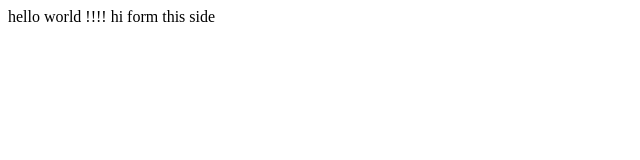
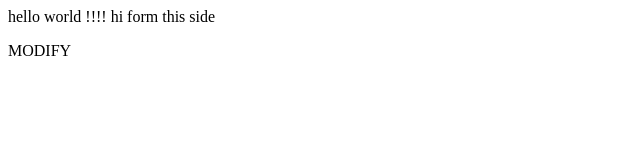
Before and after one commit to Riddhi-star799/RA, a plain HTML site: page index.html in a window 1280 px wide. Shown: the full height of the page, 0-640 px from the left. Drawn offline with Linux system fonts and the light colour scheme.

Commit message:
add modify

```diff
--- a/index.html
+++ b/index.html
@@ -1 +1,2 @@
-<p> hello world !!!! hi form this side</p>
+<p> hello world !!!! hi form this side </p>
+<a>MODIFY</a>
```
